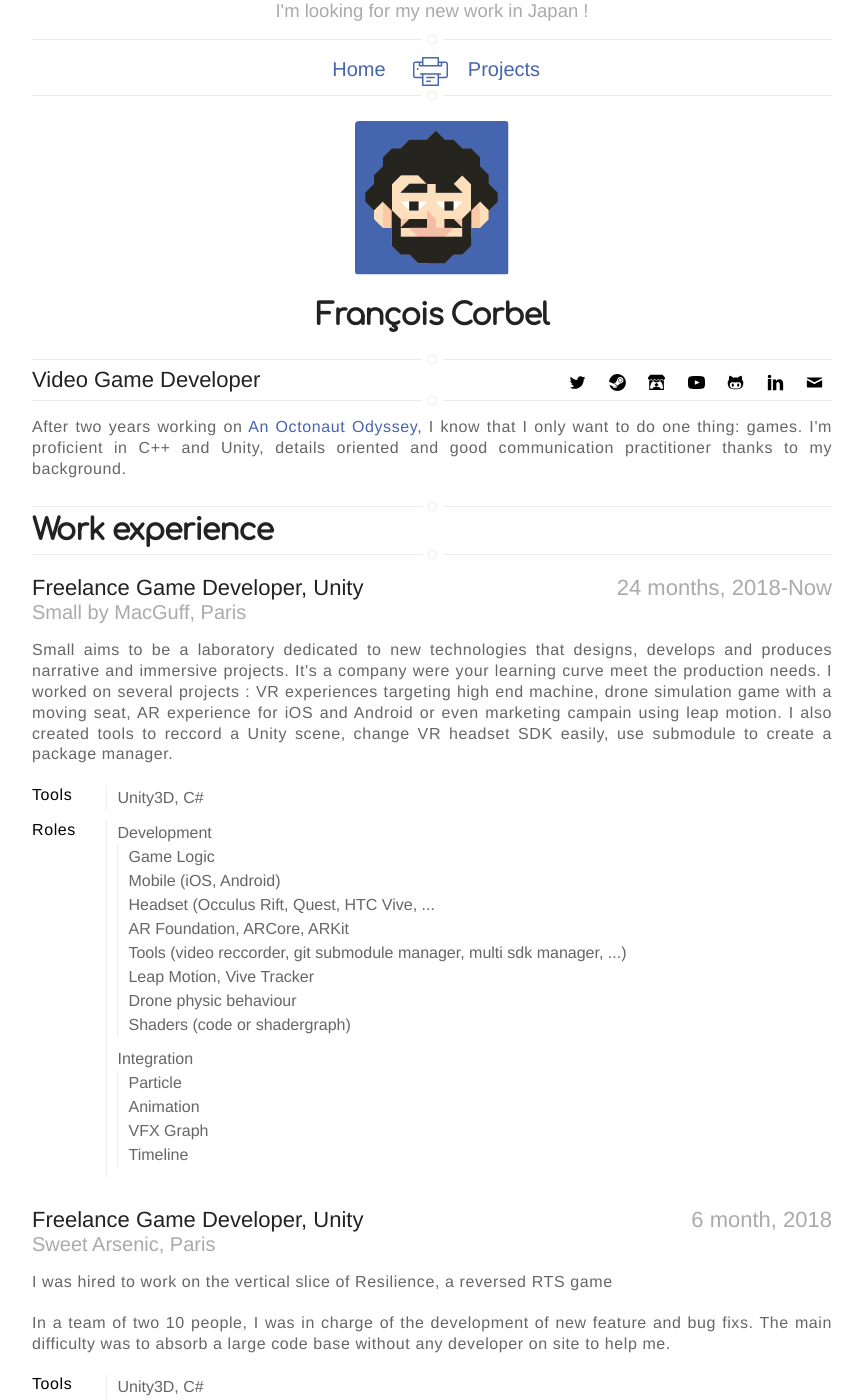
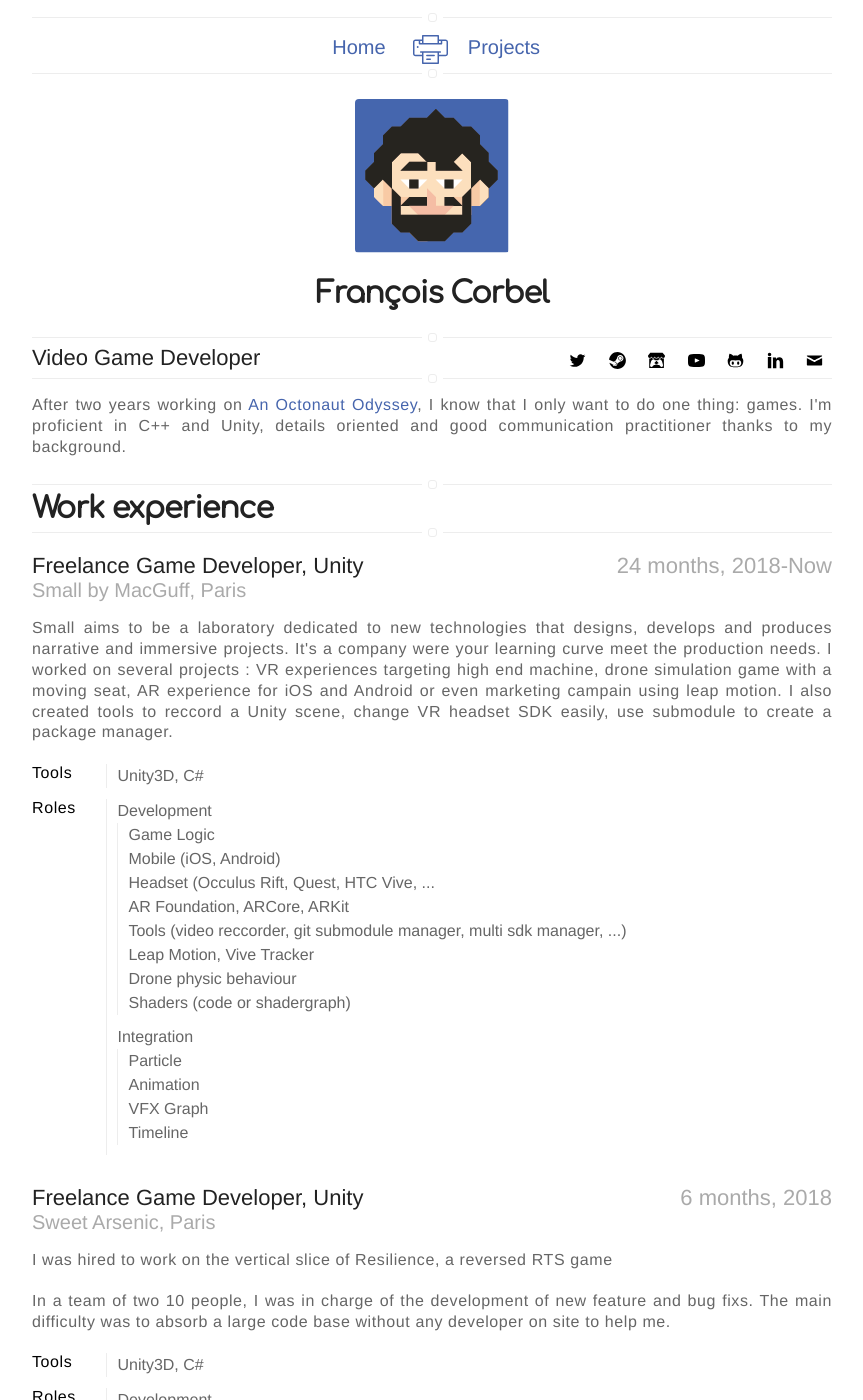
Before and after one commit to fcvalise/fcvalise.github.io, a Jekyll site: the page built from resume.html, in a window 1280 px wide and 1400 px high. Shown: the whole window, without its empty margins (208-1071 px from the left). Built offline with Jekyll 4.4.1, drawn with Linux system fonts in a browser that asks for light colours; nearby versions of some CDN libraries.

Commit message:
Update resume

```diff
--- a/_includes/resume.html
+++ b/_includes/resume.html
@@ -67,7 +67,7 @@
         <div class="elem">
             <a alt="Resilience" href="{{site.url}}/resilience/" target="_blank">
                 <h2 class="title">Freelance Game Developer, Unity</h2>
-                <h2 class="date">6 month, 2018</h2>
+                <h2 class="date">6 months, 2018</h2>
                 <h3>Sweet Arsenic, Paris</h3>
 
                 <p>I was hired to work on the vertical slice of Resilience, a reversed RTS game</p>
--- a/resume.html
+++ b/resume.html
@@ -1,6 +1,6 @@
 ---
 layout: page
 title: Resume
-description: "I'm looking for my new work in Japan !"
+description: ""
 ---
 {% include resume.html %}
--- a/resume_.html
+++ b/resume_.html
@@ -2,6 +2,6 @@
 layout: page
 title: Resume
 tags: FromHome
-description: "I'm looking for my new work in Japan !"
+description: ""
 ---
 {% include resume.html %}
```
